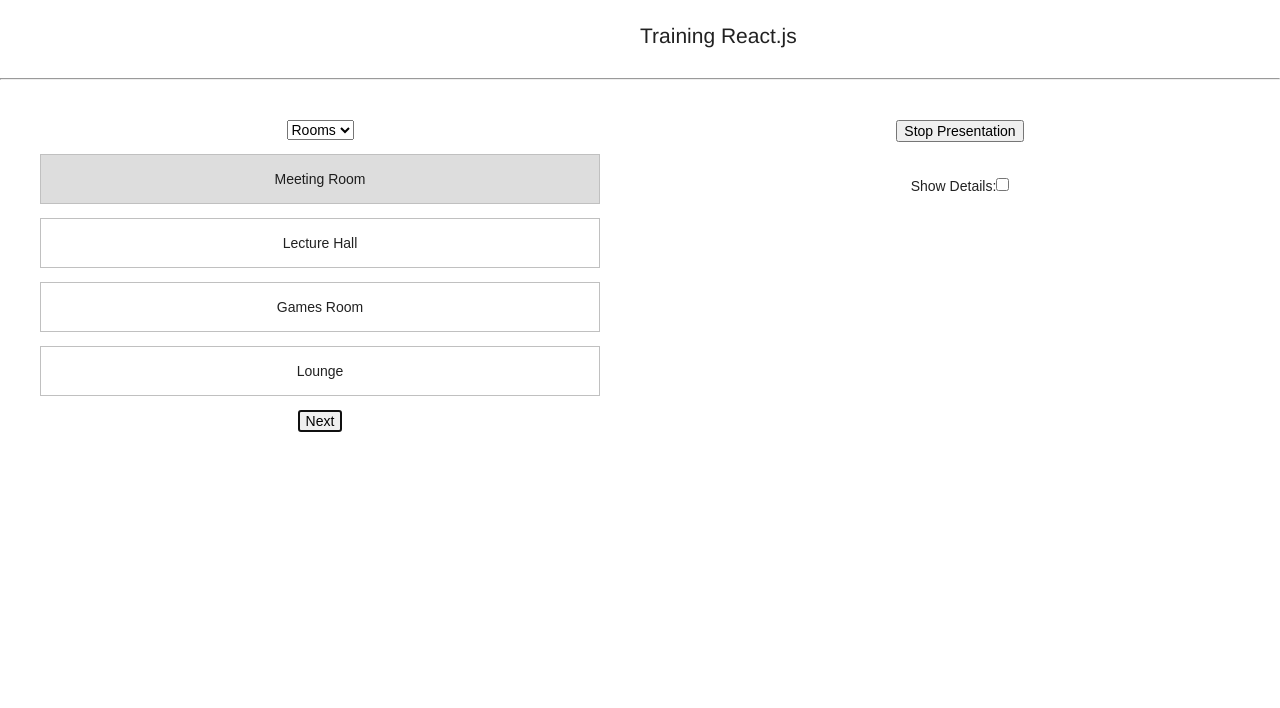
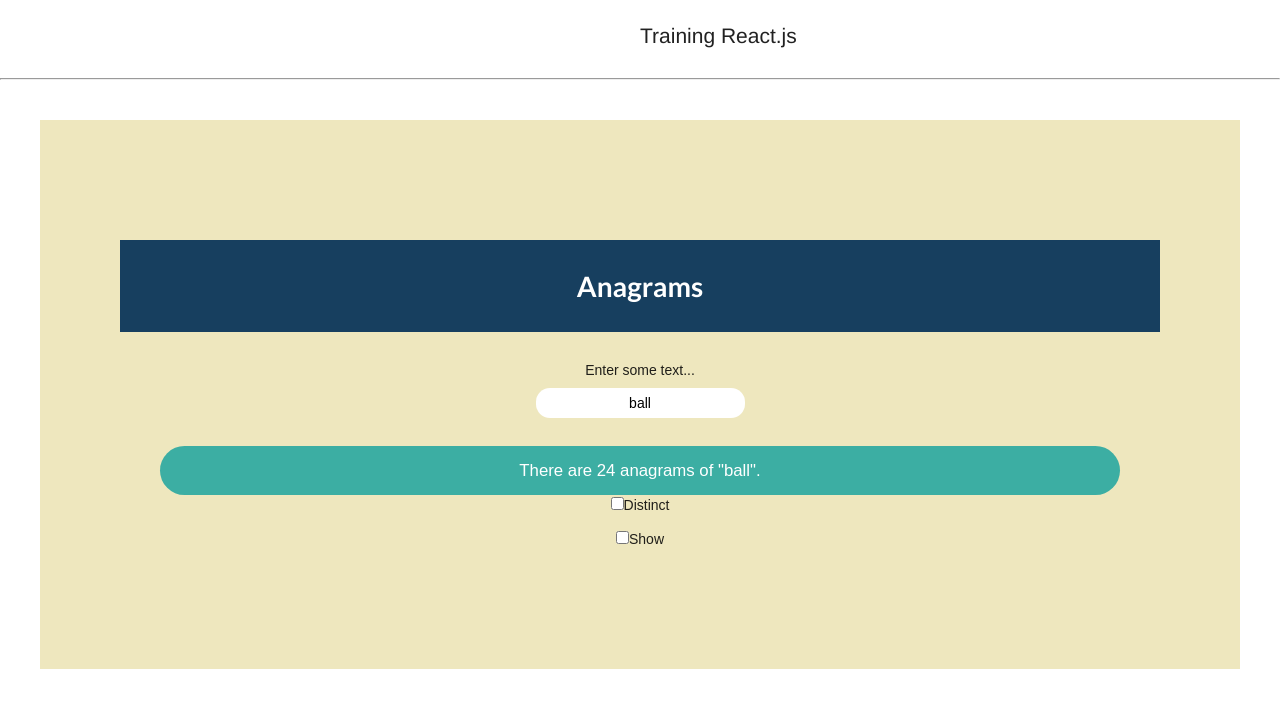
Before and after one commit to SaraTenorio/training-react-js, a React (Create React App) app: page / in a window 1280 px wide. Shown: the top 708 px of the page. Built offline with nearby package versions, Linux system fonts and the light colour scheme.

Commit message:
[use-memo] Init

```diff
--- a/src/App.css
+++ b/src/App.css
@@ -39,7 +39,7 @@
 } */
 
 /* BOOKABLES */
-.App {
+/* .App {
   font-family: sans-serif;
   text-align: center;
   margin: 40px;
@@ -67,7 +67,7 @@
 
 .bookableDetails {
   text-align:left;
-}
+} */
 
 /* AULA 04 */
 /* .App {
@@ -179,3 +179,53 @@ section.acrescentar form {
 .active{
   color: tomato;
 } */
+
+/* AULA USE MEMO */
+.App {
+  font-family: sans-serif;
+  text-align: center;
+  margin: 40px;
+  padding: 40px;
+  background: #eee7be;
+}
+
+h1 {
+  background: #173f5f;
+  color: #fff;
+  padding: 1em;
+  margin: -40px -40px 0;
+}
+
+label[for="txtPhrase"] {
+  display: block;
+  margin-top: 2em;
+}
+input[type="text"] {
+  padding: 0.5em 1em;
+  border: none;
+  border-radius: 1em;
+  margin: 8px 1em 2em;
+  font-size: 100%;
+  text-align: center;
+}
+
+.count {
+  padding: 0.75em;
+  background: #3caea3;
+  color: #fff;
+  font-size: 120%;
+  border-radius: 3em;
+}
+
+.anagrams {
+  margin: 20px -40px -40px;
+  padding: 1em;
+  background: #ed553b;
+}
+span {
+  display: inline-block;
+  background: #eee7be;
+  padding: 0.2em 1em;
+  margin: 0.5em 1em;
+  border-radius: 1em;
+}
--- a/src/App.js
+++ b/src/App.js
@@ -1,11 +1,11 @@
 import './App.css';
 
-import Bookables from './components/bookable/Bookables'
+import Anagrams from './memo/anagrams'
 
 function App() {
   return (
     <div className="App">
-      <Bookables />
+      <Anagrams />
     </div>
   );
 }
--- /dev/null
+++ b/src/memo/anagrams.jsx
@@ -0,0 +1,85 @@
+
+import '../App.css';
+import { getAnagrams, getDistinct } from "./anagramsFunctions";
+import { useState, useMemo } from "react";
+
+export default function App() {
+
+  const [sourceText, setSourceText] = useState("ball");
+  const [useDistinct, setUseDistinct] = useState(false);
+  const [showAnagrams, setShowAnagrams] = useState(false);
+
+  // const anagrams = getAnagrams(sourceText);
+  // const distinct = getDistinct(anagrams);
+
+  const anagrams = useMemo(
+    () => getAnagrams(sourceText),
+    [sourceText]
+  );
+
+  const distinct = useMemo(
+    () => getDistinct(anagrams),
+    [anagrams]
+  );
+
+  return (
+    <div className="App">
+      <h1>Anagrams</h1>
+      <label htmlFor="txtPhrase">Enter some text...</label>
+      <input
+        type="text"
+        value={sourceText}
+        onChange={e => setSourceText(e.target.value.slice(0, 10))}
+      />
+      <div className="count">
+        {useDistinct ? (
+          <p>
+            There are {distinct.length} distinct anagrams.
+          </p>
+        ) : (
+          <p>
+            There are {anagrams.length} anagrams of "{sourceText}".
+          </p>
+        )}
+      </div>
+
+      <p>
+        <label>
+          <input
+            type="checkbox"
+            checked={useDistinct}
+            onChange={() => setUseDistinct(s => !s)}
+          />
+          Distinct
+        </label>
+      </p>
+      <p>
+        <label>
+          <input
+            type="checkbox"
+            checked={showAnagrams}
+            onChange={() => setShowAnagrams(s => !s)}
+          />
+          Show
+        </label>
+      </p>
+
+      {useDistinct && (showAnagrams && (
+        <p className="anagrams">
+          {distinct.map(a => (
+            <span key={a}>{a}</span>
+          ))}
+        </p>
+      ))}
+
+      {useDistinct || (showAnagrams && (
+        <p className="anagrams">
+          {anagrams.map(a => (
+            <span key={a}>{a}</span>
+          ))}
+        </p>
+      ))}
+
+    </div>
+  );
+}
--- /dev/null
+++ b/src/memo/anagramsFunctions.js
@@ -0,0 +1,21 @@
+export function getAnagrams(source) {
+    if (source.length < 2) {
+      return [...source];
+    }
+    const anagrams = [];
+    const letters = [...source];
+
+    letters.forEach((letter, i) => {
+      const without = [...letters];
+      without.splice(i, 1);
+      getAnagrams(without).forEach(anagram => {
+        anagrams.push(letter + anagram);
+      });
+    });
+
+    return anagrams;
+  }
+
+  export function getDistinct(anagrams) {
+    return [...new Set(anagrams)];
+  }
```
